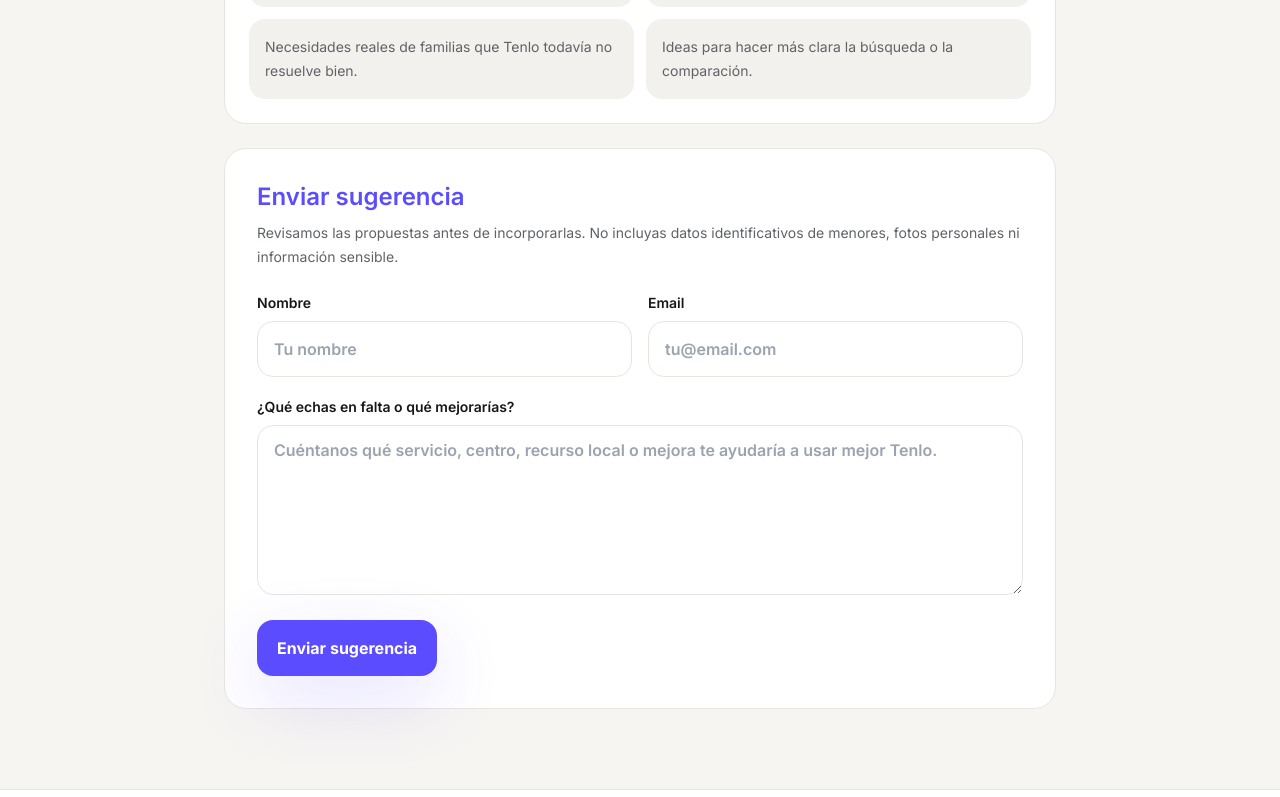
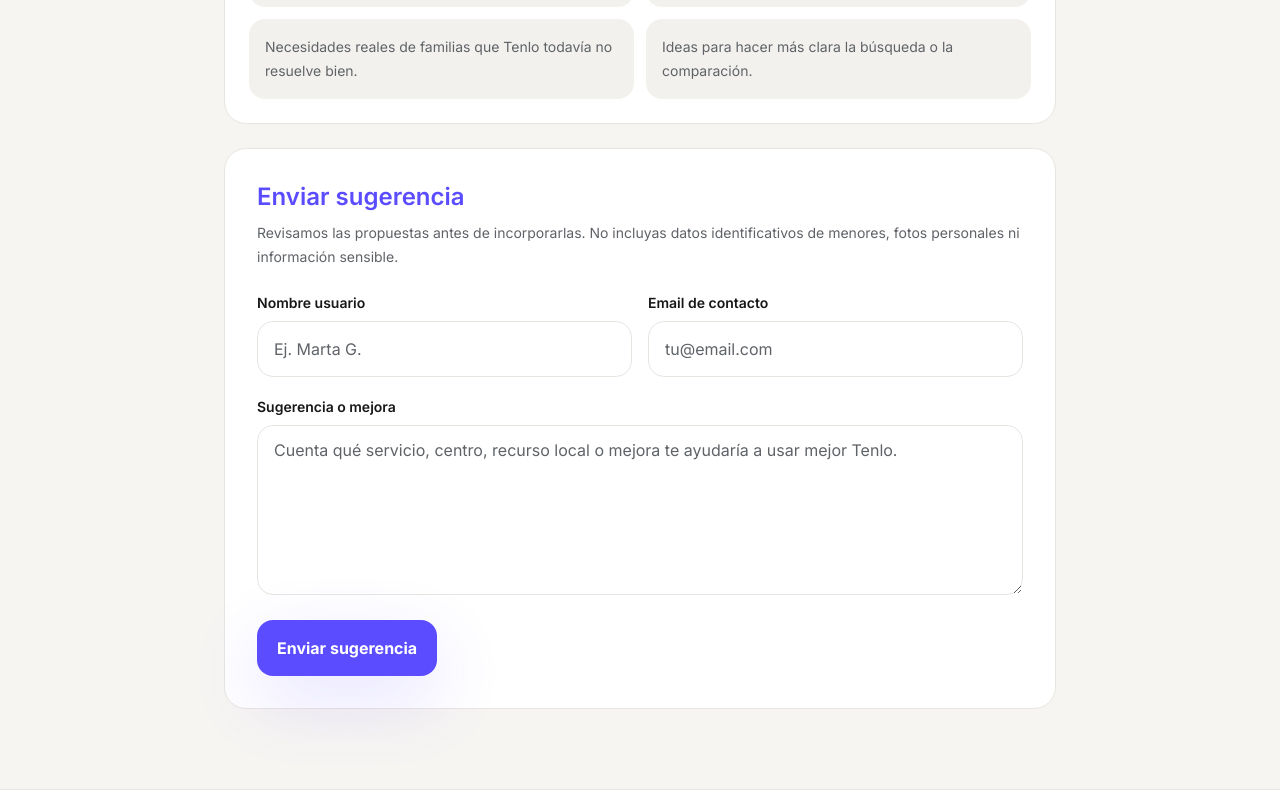
Before and after one commit to rdrgzjavier/kiryco, a Next.js app: page /sugerencias in a window 1280 px wide. Shown: the part 503-1300 px from the top of the page. Built offline with nearby package versions, Linux system fonts and the light colour scheme; no server answers.

Commit message:
Alinea formulario de sugerencias con login

```diff
--- a/src/components/FeedbackForm.tsx
+++ b/src/components/FeedbackForm.tsx
@@ -44,17 +44,17 @@ export default function FeedbackForm({ context = "general", itemId = "" }: Feedb
     <form onSubmit={handleSubmit} className="grid gap-5">
       <div className="grid gap-4 sm:grid-cols-2">
         <label className="field-label">
-          Nombre
-          <input name="name" className="field" placeholder="Tu nombre" autoComplete="name" />
+          Nombre usuario
+          <input name="name" className="field font-normal placeholder:text-muted" placeholder="Ej. Marta G." autoComplete="name" />
         </label>
         <label className="field-label">
-          Email
-          <input name="email" type="email" className="field" placeholder="tu@email.com" autoComplete="email" />
+          Email de contacto
+          <input name="email" type="email" className="field font-normal placeholder:text-muted" placeholder="tu@email.com" autoComplete="email" />
         </label>
       </div>
       <label className="field-label">
-        ¿Qué echas en falta o qué mejorarías?
-        <textarea name="message" required minLength={10} rows={6} className="field min-h-36 resize-y py-3" placeholder="Cuéntanos qué servicio, centro, recurso local o mejora te ayudaría a usar mejor Tenlo." />
+        Sugerencia o mejora
+        <textarea name="message" required minLength={10} rows={6} className="field min-h-36 resize-y py-3 font-normal placeholder:text-muted" placeholder="Cuenta qué servicio, centro, recurso local o mejora te ayudaría a usar mejor Tenlo." />
       </label>
       {error ? <p className="rounded-xl border border-coral/30 bg-coral/10 p-3 text-sm font-semibold text-coral">{error}</p> : null}
       {status === "sent" ? <p className="rounded-xl border border-line bg-soft p-4 text-sm font-semibold leading-6 text-slatecopy">Gracias. Hemos recibido tu sugerencia y la revisaremos.</p> : null}
```
